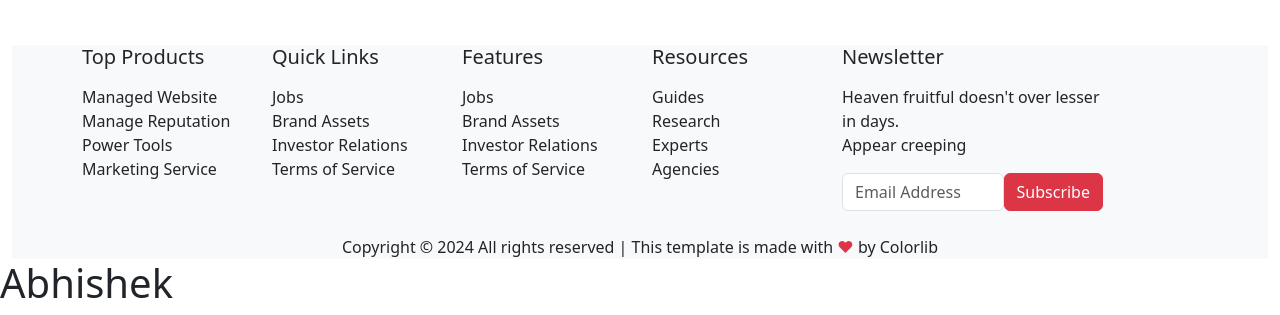
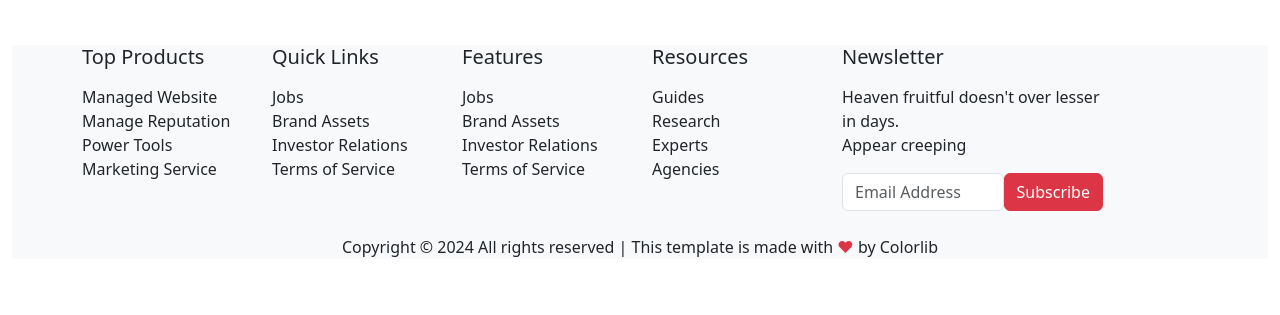
Before and after one commit to abhi4315/furniture, a plain HTML site: page index.html in a window 1280 px wide. Shown: the part 4613-4928 px from the top of the page. After the commit the page ends 4872 px from the top, so only its background shows below. Drawn offline with nearby package versions, Linux system fonts and the light colour scheme.

Commit message:
Update index.html

```diff
--- a/index.html
+++ b/index.html
@@ -573,9 +573,7 @@
   </footer>
   <!-- </section> -->
 </section>
-<div>
-    <h1>Abhishek</h1>
-</div>
+
 
 
   </section>
```
